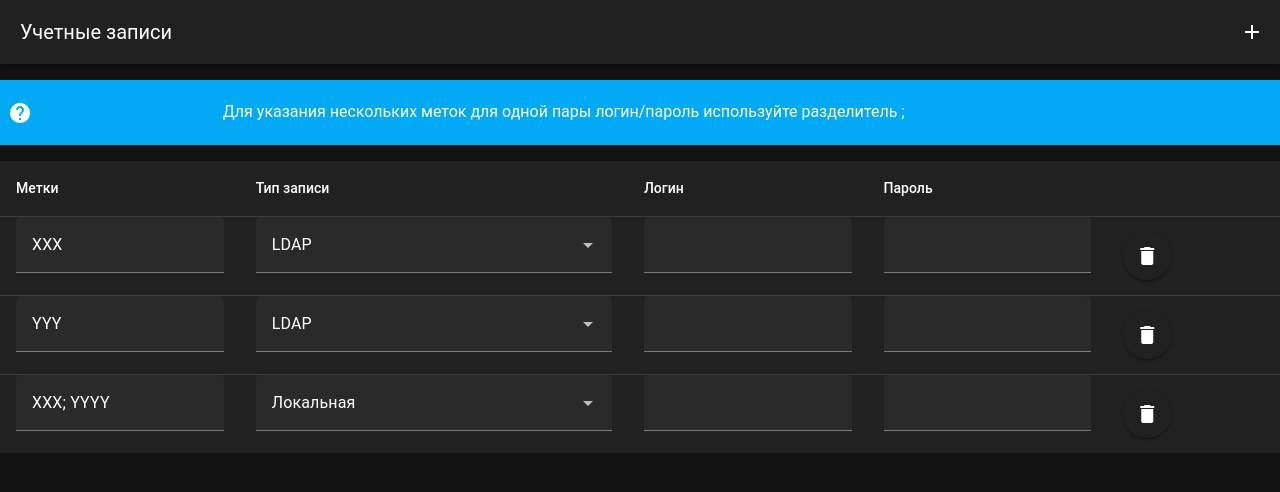
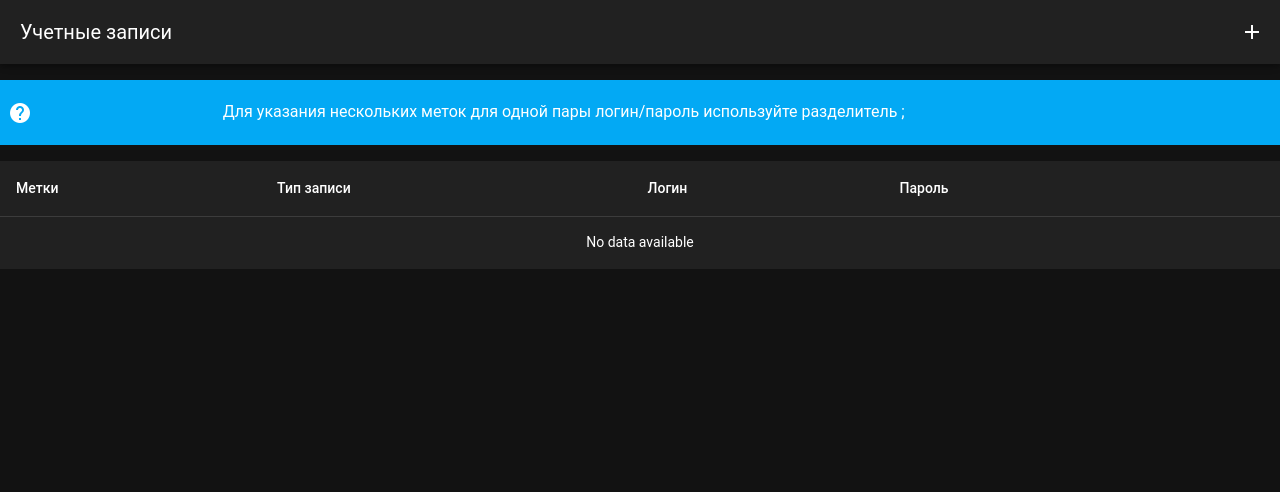
Before and after one commit to glebDyakov/saasoft-accounts, a Vue app: page / in a window 1280 px wide. Shown: the top 492 px of the page. Built offline with nearby package versions, Linux system fonts and the light colour scheme.

Commit message:
implement add account

```diff
--- a/src/App.vue
+++ b/src/App.vue
@@ -3,16 +3,20 @@
     <v-app-bar>
         <v-toolbar-title>Учетные записи</v-toolbar-title>
         <v-spacer></v-spacer>
-        <v-btn icon @click="handleClick">
+        <v-btn icon @click="addAccount">
           <v-icon>mdi-plus</v-icon>
         </v-btn>
     </v-app-bar>
     <v-main>
-      <router-view />
+      <router-view :items="items" />
     </v-main>
   </v-app>
 </template>
 
 <script lang="ts" setup>
-  //
+  import { ref } from 'vue'
+  const items = ref([])
+  const addAccount = () => {
+    items.value.push({ labels: '', login: '', password: '', type: 'ldap' })
+  }
 </script>
--- a/src/pages/index.vue
+++ b/src/pages/index.vue
@@ -46,6 +46,13 @@
 </template>
 
 <script lang="ts" setup>
+  import { ref } from 'vue'
+  const props = defineProps({
+    items: {
+      type: Array,
+      required: true
+    }
+  })
   const hint = 'Для указания нескольких меток для одной пары логин/пароль используйте разделитель ;'
   const statusOptions = [
     {
@@ -64,9 +71,4 @@
     { title: 'Пароль', value: 'password' },
     { title: '', value: 'actions' }
   ]
-  const items = [
-    { labels: 'XXX', login: '', password: '', type: 'ldap' },
-    { labels: 'YYY', login: '', password: '', type: 'ldap' },
-    { labels: 'XXX; YYYY', login: '', password: '', type: 'local' }
-  ]
 </script>
```
